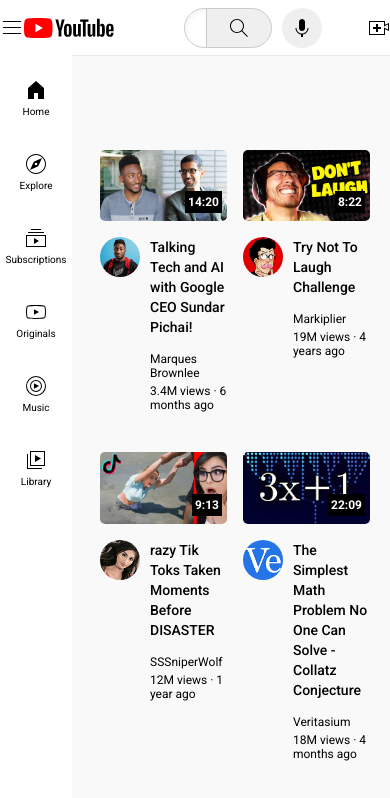
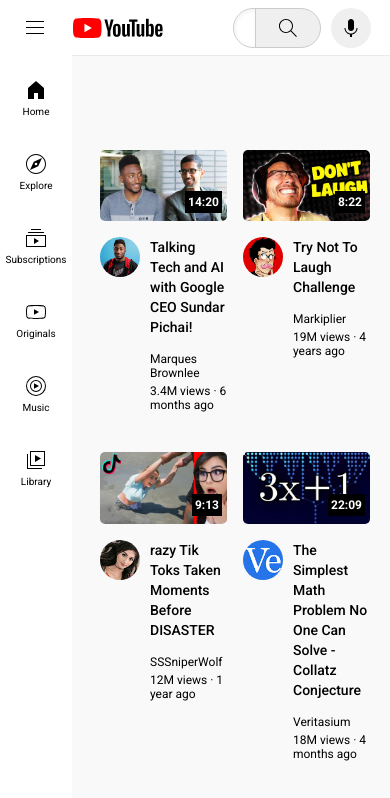
Before and after one commit to Charan-Tj/Html-CSS-Project-YT, a plain HTML site: page index.html in a window 390 px wide. Shown: the top 798 px of the page. Drawn offline with Linux system fonts and the light colour scheme.

Commit message:
Update Header.css
hamburger paddin`g

```diff
--- a/Style/Header.css
+++ b/Style/Header.css
@@ -24,6 +24,8 @@
 
 }
 .hamburger {
+  padding-left: 23px;
+  padding-right: 26px;
   height: 24px;
 
 }
```
